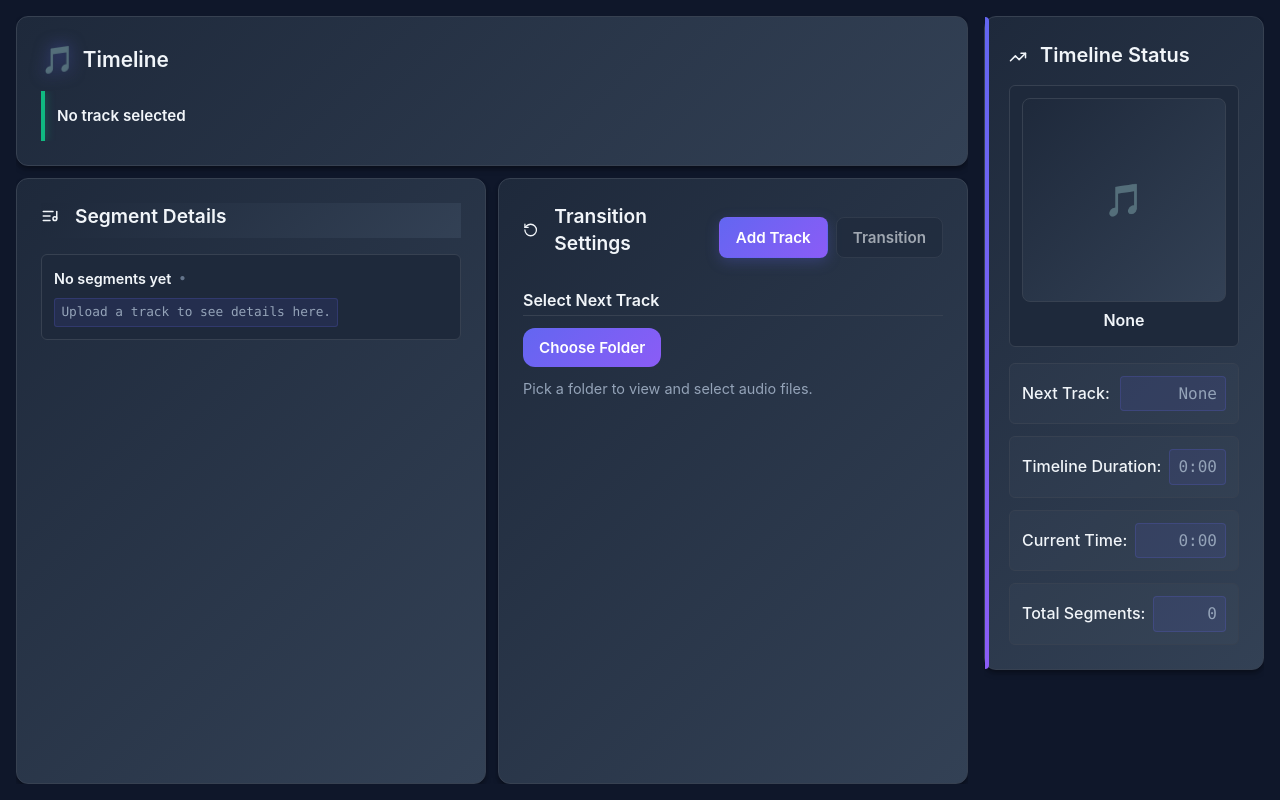
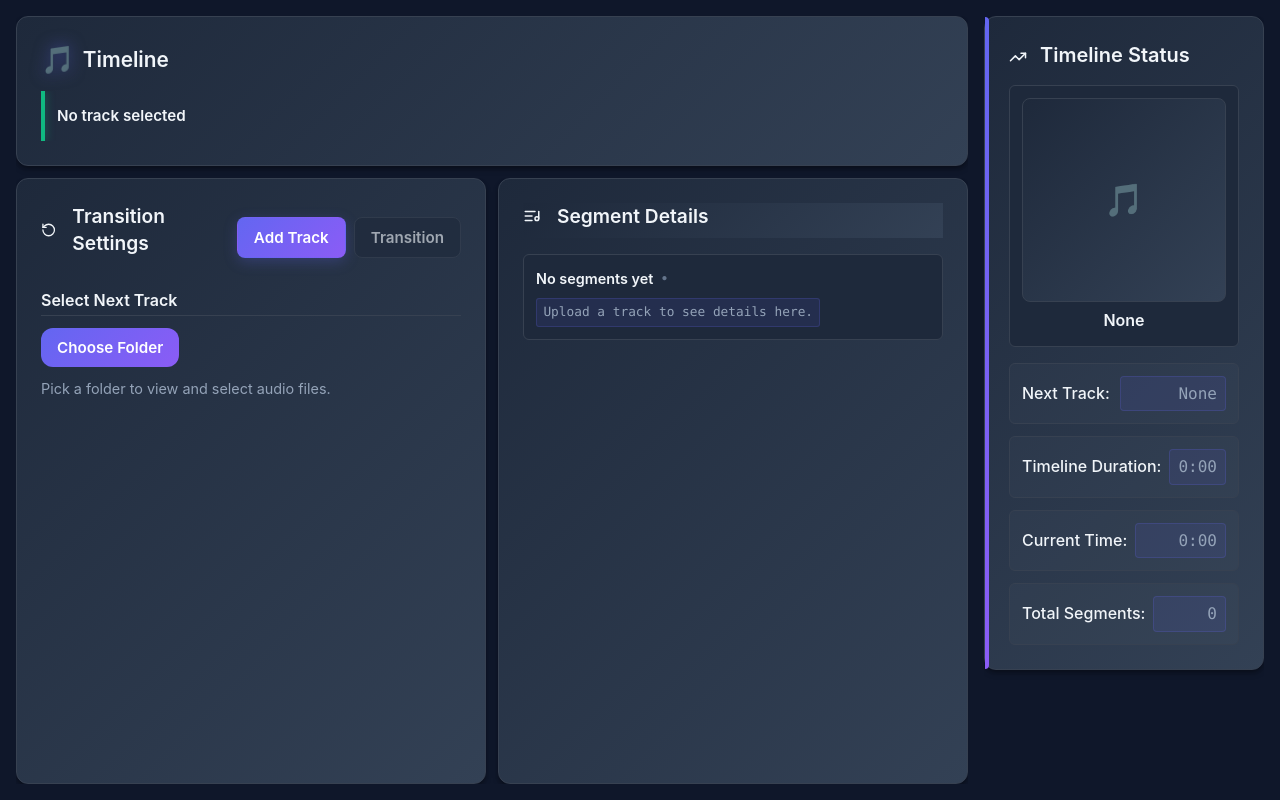
Before and after one commit to treymeetsworld/auto-mixer, a React (Vite) app: page / in a window 1280 px wide. Built offline with nearby package versions, Linux system fonts and the light colour scheme.

Commit message:
update ui

```diff
--- a/src/App.tsx
+++ b/src/App.tsx
@@ -396,14 +396,6 @@ function App() {
           />
 
           <div className="details-and-transition">
-            <SegmentDetails
-              segments={state.segments}
-              sources={state.sources}
-              formatTime={formatTime}
-              removeFileExtension={removeFileExtension}
-              onRemoveSegment={handleRemoveSegment}
-            />
-
             <TransitionSettings
               currentTrack={state.currentTrack}
               nextTrack={state.nextTrack}
@@ -413,6 +405,14 @@ function App() {
               onSetTransition={handleSetTransition}
               onSelectFile={handleSelectFile}
               formatTime={formatTime}
+            />
+
+            <SegmentDetails
+              segments={state.segments}
+              sources={state.sources}
+              formatTime={formatTime}
+              removeFileExtension={removeFileExtension}
+              onRemoveSegment={handleRemoveSegment}
             />
           </div>
         </div>
```
Also changed, not shown: 3 other files (tests, documents, lock files or other folders).
